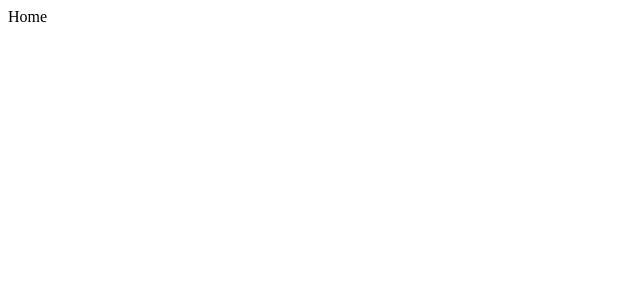
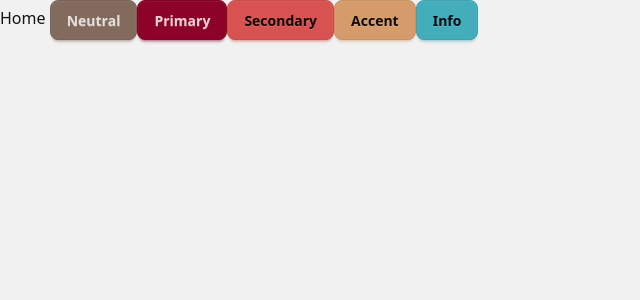
Before and after one commit to Carolinaribeirodacol/mvp-daisyui, a Vue app: page / in a window 1280 px wide. Shown: the top 300 px of the page, without its empty margins (0-640 px from the left). Built offline with nearby package versions, Linux system fonts and the light colour scheme.

Commit message:
feat: Configurando Projeto com DaisyUI

```diff
--- a/package.json
+++ b/package.json
@@ -14,6 +14,8 @@
     "format": "prettier --write --experimental-cli src/"
   },
   "dependencies": {
+    "@tailwindcss/vite": "^4.1.18",
+    "tailwindcss": "^4.1.18",
     "vue": "^3.5.26",
     "vue-router": "^4.6.4"
   },
@@ -21,6 +23,7 @@
     "@eslint/js": "^9.39.2",
     "@vitejs/plugin-vue": "^6.0.3",
     "@vue/eslint-config-prettier": "^10.2.0",
+    "daisyui": "^5.5.14",
     "eslint": "^9.39.2",
     "eslint-plugin-vue": "~10.6.2",
     "globals": "^16.5.0",
--- a/src/assets/base.css
+++ /dev/null
@@ -1,86 +0,0 @@
-/* color palette from <https://github.com/vuejs/theme> */
-:root {
-  --vt-c-white: #ffffff;
-  --vt-c-white-soft: #f8f8f8;
-  --vt-c-white-mute: #f2f2f2;
-
-  --vt-c-black: #181818;
-  --vt-c-black-soft: #222222;
-  --vt-c-black-mute: #282828;
-
-  --vt-c-indigo: #2c3e50;
-
-  --vt-c-divider-light-1: rgba(60, 60, 60, 0.29);
-  --vt-c-divider-light-2: rgba(60, 60, 60, 0.12);
-  --vt-c-divider-dark-1: rgba(84, 84, 84, 0.65);
-  --vt-c-divider-dark-2: rgba(84, 84, 84, 0.48);
-
-  --vt-c-text-light-1: var(--vt-c-indigo);
-  --vt-c-text-light-2: rgba(60, 60, 60, 0.66);
-  --vt-c-text-dark-1: var(--vt-c-white);
-  --vt-c-text-dark-2: rgba(235, 235, 235, 0.64);
-}
-
-/* semantic color variables for this project */
-:root {
-  --color-background: var(--vt-c-white);
-  --color-background-soft: var(--vt-c-white-soft);
-  --color-background-mute: var(--vt-c-white-mute);
-
-  --color-border: var(--vt-c-divider-light-2);
-  --color-border-hover: var(--vt-c-divider-light-1);
-
-  --color-heading: var(--vt-c-text-light-1);
-  --color-text: var(--vt-c-text-light-1);
-
-  --section-gap: 160px;
-}
-
-@media (prefers-color-scheme: dark) {
-  :root {
-    --color-background: var(--vt-c-black);
-    --color-background-soft: var(--vt-c-black-soft);
-    --color-background-mute: var(--vt-c-black-mute);
-
-    --color-border: var(--vt-c-divider-dark-2);
-    --color-border-hover: var(--vt-c-divider-dark-1);
-
-    --color-heading: var(--vt-c-text-dark-1);
-    --color-text: var(--vt-c-text-dark-2);
-  }
-}
-
-*,
-*::before,
-*::after {
-  box-sizing: border-box;
-  margin: 0;
-  font-weight: normal;
-}
-
-body {
-  min-height: 100vh;
-  color: var(--color-text);
-  background: var(--color-background);
-  transition:
-    color 0.5s,
-    background-color 0.5s;
-  line-height: 1.6;
-  font-family:
-    Inter,
-    -apple-system,
-    BlinkMacSystemFont,
-    'Segoe UI',
-    Roboto,
-    Oxygen,
-    Ubuntu,
-    Cantarell,
-    'Fira Sans',
-    'Droid Sans',
-    'Helvetica Neue',
-    sans-serif;
-  font-size: 15px;
-  text-rendering: optimizeLegibility;
-  -webkit-font-smoothing: antialiased;
-  -moz-osx-font-smoothing: grayscale;
-}
--- a/src/assets/main.css
+++ b/src/assets/main.css
@@ -0,0 +1,40 @@
+@import 'tailwindcss';
+
+@plugin "daisyui" {
+  themes: autumn --default;
+}
+
+@plugin "daisyui/theme" {
+  name: 'autumn';
+  default: false;
+  prefersdark: false;
+  color-scheme: 'light';
+  --color-base-100: oklch(95.814% 0 0);
+  --color-base-200: oklch(89.107% 0 0);
+  --color-base-300: oklch(82.4% 0 0);
+  --color-base-content: oklch(19.162% 0 0);
+  --color-primary: oklch(40.723% 0.161 17.53);
+  --color-primary-content: oklch(88.144% 0.032 17.53);
+  --color-secondary: oklch(61.676% 0.169 23.865);
+  --color-secondary-content: oklch(12.335% 0.033 23.865);
+  --color-accent: oklch(73.425% 0.094 60.729);
+  --color-accent-content: oklch(14.685% 0.018 60.729);
+  --color-neutral: oklch(54.367% 0.037 51.902);
+  --color-neutral-content: oklch(90.873% 0.007 51.902);
+  --color-info: oklch(69.224% 0.097 207.284);
+  --color-info-content: oklch(13.844% 0.019 207.284);
+  --color-success: oklch(60.995% 0.08 174.616);
+  --color-success-content: oklch(12.199% 0.016 174.616);
+  --color-warning: oklch(70.081% 0.164 56.844);
+  --color-warning-content: oklch(14.016% 0.032 56.844);
+  --color-error: oklch(53.07% 0.241 24.16);
+  --color-error-content: oklch(90.614% 0.048 24.16);
+  --radius-selector: 1rem;
+  --radius-field: 0.5rem;
+  --radius-box: 1rem;
+  --size-selector: 0.25rem;
+  --size-field: 0.25rem;
+  --border: 1px;
+  --depth: 1;
+  --noise: 0;
+}
--- a/src/layouts/LayoutDefault.vue
+++ b/src/layouts/LayoutDefault.vue
@@ -3,7 +3,7 @@ import { RouterView } from 'vue-router'
 </script>
 
 <template>
-  <div>
+  <div class="h-screen">
     <RouterView />
   </div>
 </template>
--- a/src/pages/HomeView.vue
+++ b/src/pages/HomeView.vue
@@ -1,5 +1,13 @@
 <script setup></script>
 
 <template>
-  <div>Home</div>
+  <div>
+    Home
+
+    <button class="btn btn-neutral">Neutral</button>
+    <button class="btn btn-primary">Primary</button>
+    <button class="btn btn-secondary">Secondary</button>
+    <button class="btn btn-accent">Accent</button>
+    <button class="btn btn-info">Info</button>
+  </div>
 </template>
--- a/vite.config.js
+++ b/vite.config.js
@@ -3,16 +3,14 @@ import { fileURLToPath, URL } from 'node:url'
 import { defineConfig } from 'vite'
 import vue from '@vitejs/plugin-vue'
 import vueDevTools from 'vite-plugin-vue-devtools'
+import tailwindcss from '@tailwindcss/vite'
 
 // https://vite.dev/config/
 export default defineConfig({
-  plugins: [
-    vue(),
-    vueDevTools(),
-  ],
+  plugins: [vue(), vueDevTools(), tailwindcss()],
   resolve: {
     alias: {
-      '@': fileURLToPath(new URL('./src', import.meta.url))
+      '@': fileURLToPath(new URL('./src', import.meta.url)),
     },
   },
 })
```
Also changed, not shown: src/assets/logo.svg (deleted), 1 other file (tests, documents, lock files or other folders).
